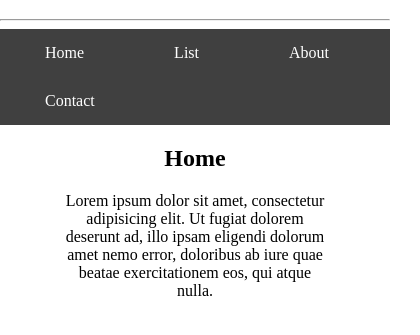
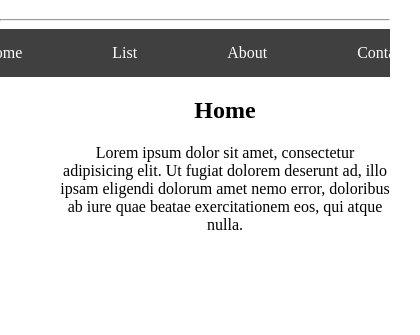
Before and after one commit to mv8881/first_website, a plain HTML site: page index.html in a window 390 px wide. Shown: the part 61-396 px from the top of the page, 420 px wide, since content can reach past the window. Drawn offline with Linux system fonts and the light colour scheme.

Commit message:
added phone webstite

```diff
--- a/style.css
+++ b/style.css
@@ -1,3 +1,8 @@
+@media screen and (max-width:600px) {
+    main{
+        width:100%;
+    }
+}
 body{
     margin: 0px;
 }
@@ -15,6 +20,9 @@ h1{
     padding: 0px;
     margin: 0px;
     overflow: hidden;
+    display: flex;
+    align-items: center;
+    justify-content: center;
 }
 .navbar a{
     color: white;
```
Also changed, not shown: about.html (+1 -1 lines), index.html (+1 -0 lines).
